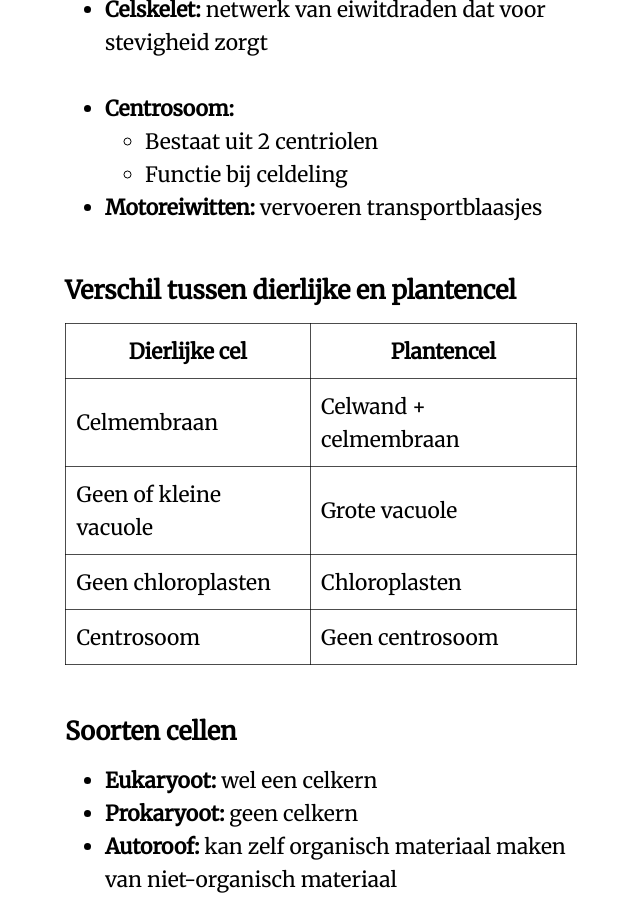
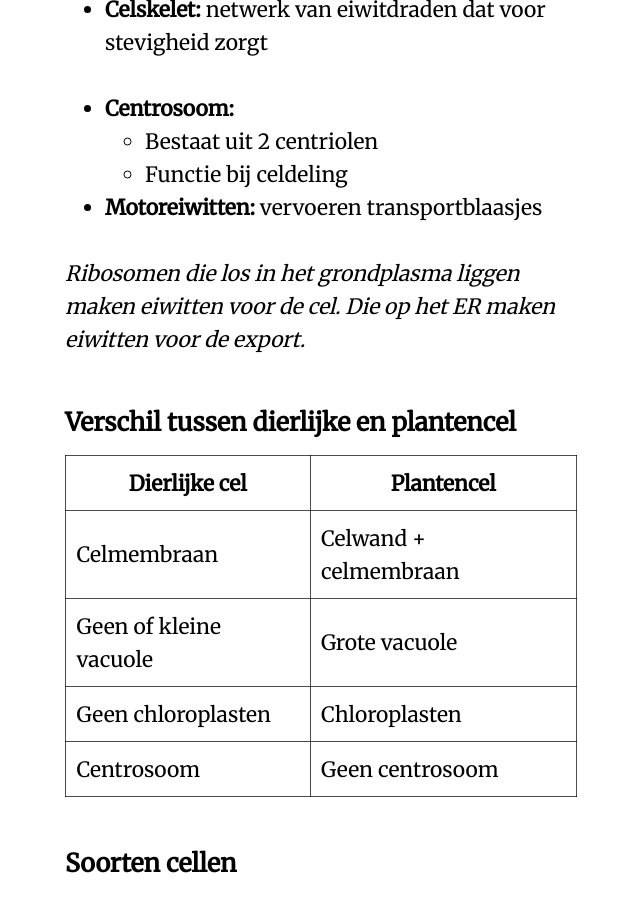
Before and after one commit to RobinBoers/school.geheimesite.nl, a Jekyll site: the page built from 4VWO/TW1/Biologie.md, in a window 1280 px wide and 900 px high, scrolled down 3792 px. Shown: the whole window, without its empty margins (319-959 px from the left). Built offline with Jekyll 4.4.1, drawn with Linux system fonts in a browser that asks for light colours; some web fonts are replaced; our own code applies the rules of GitHub Pages for plain Markdown files.

Commit message:
Automated sync

```diff
--- a/4VWO/TW1/Biologie.md
+++ b/4VWO/TW1/Biologie.md
@@ -83,6 +83,8 @@ Cellen bestaan uit een celmembraan met daarin cytoplasma of grondplasma. In het
 	- Functie bij celdeling
 
 - **Motoreiwitten:** vervoeren transportblaasjes
+
+_Ribosomen die los in het grondplasma liggen maken eiwitten voor de cel. Die op het ER maken eiwitten voor de export._
 
 ### Verschil tussen dierlijke en plantencel
 
```
